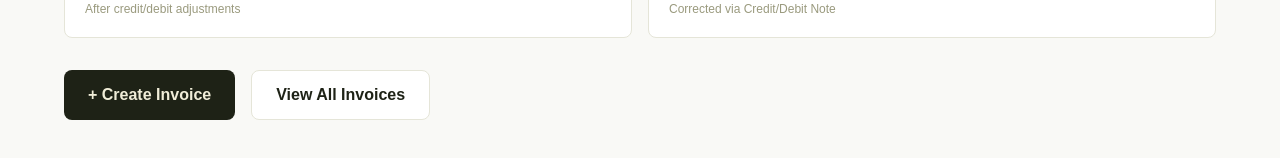
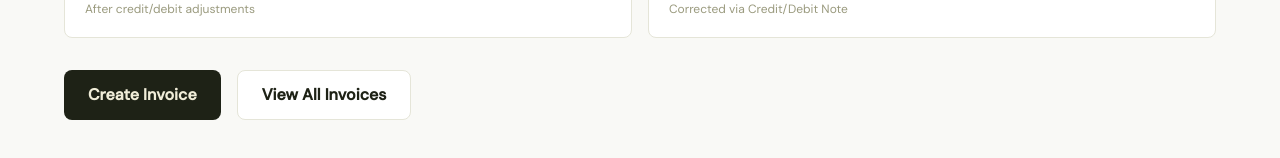
Before and after one commit to malaaaeeka/saas, a Next.js app in the folder frontend/: page /dashboard in a window 1280 px wide. Shown: the part 560-718 px from the top of the page. Built offline with nearby package versions, Linux system fonts and the light colour scheme; no server answers; sample sign-in values are in the browser's storage.

Commit message:
fonts rtyu

```diff
--- a/frontend/app/(dashboard)/dashboard/page.tsx
+++ b/frontend/app/(dashboard)/dashboard/page.tsx
@@ -139,7 +139,7 @@ export default function DashboardPage() {
             onClick={() => router.push('/create')}
              className="bg-btn-dark hover:bg-btn-dark-hover text-btn-dark-text px-6 py-3 rounded-lg font-semibold transition"
           >
-            + Create Invoice
+             Create Invoice
           </button>
           <button
             onClick={() => router.push('/invoices')}
--- a/frontend/app/globals.css
+++ b/frontend/app/globals.css
@@ -82,5 +82,5 @@
 body {
   background: var(--background);
   color: var(--foreground);
-  font-family: Arial, Helvetica, sans-serif;
+  font-family: "DM Sans", Arial, Helvetica, sans-serif;
 }
```
